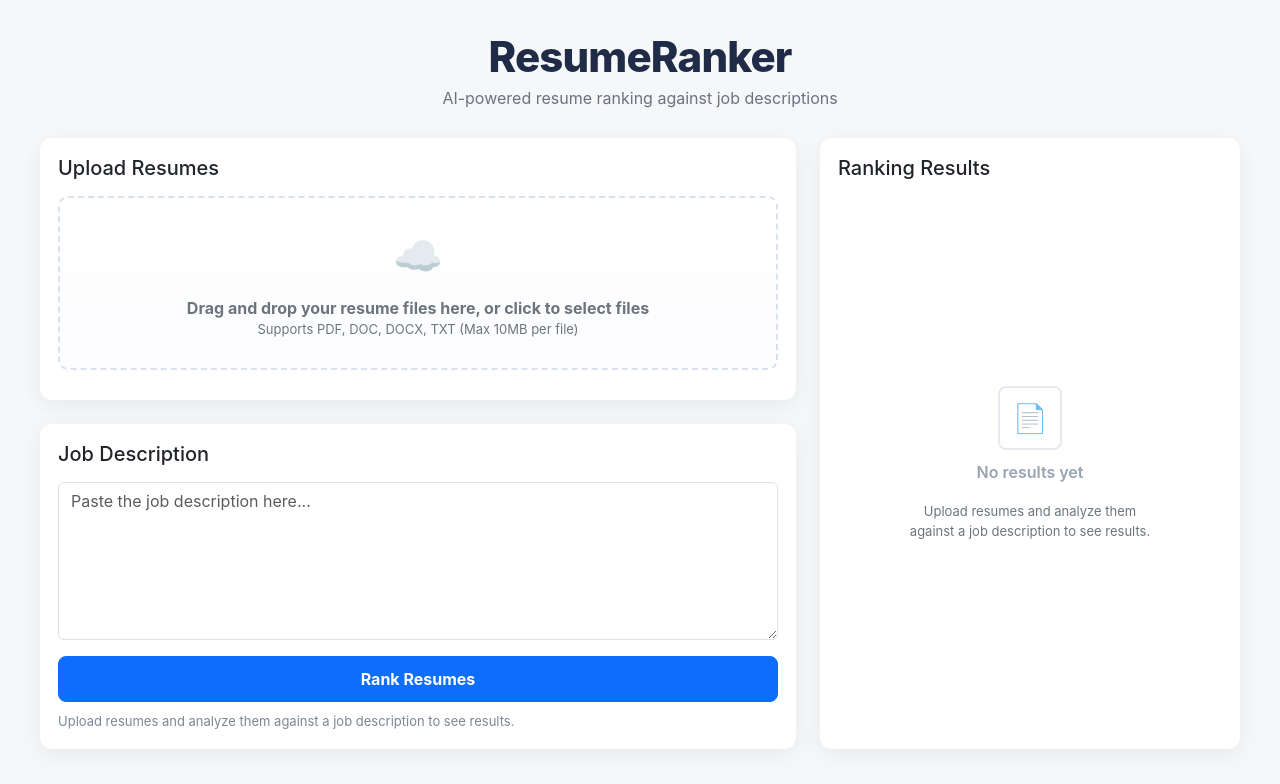
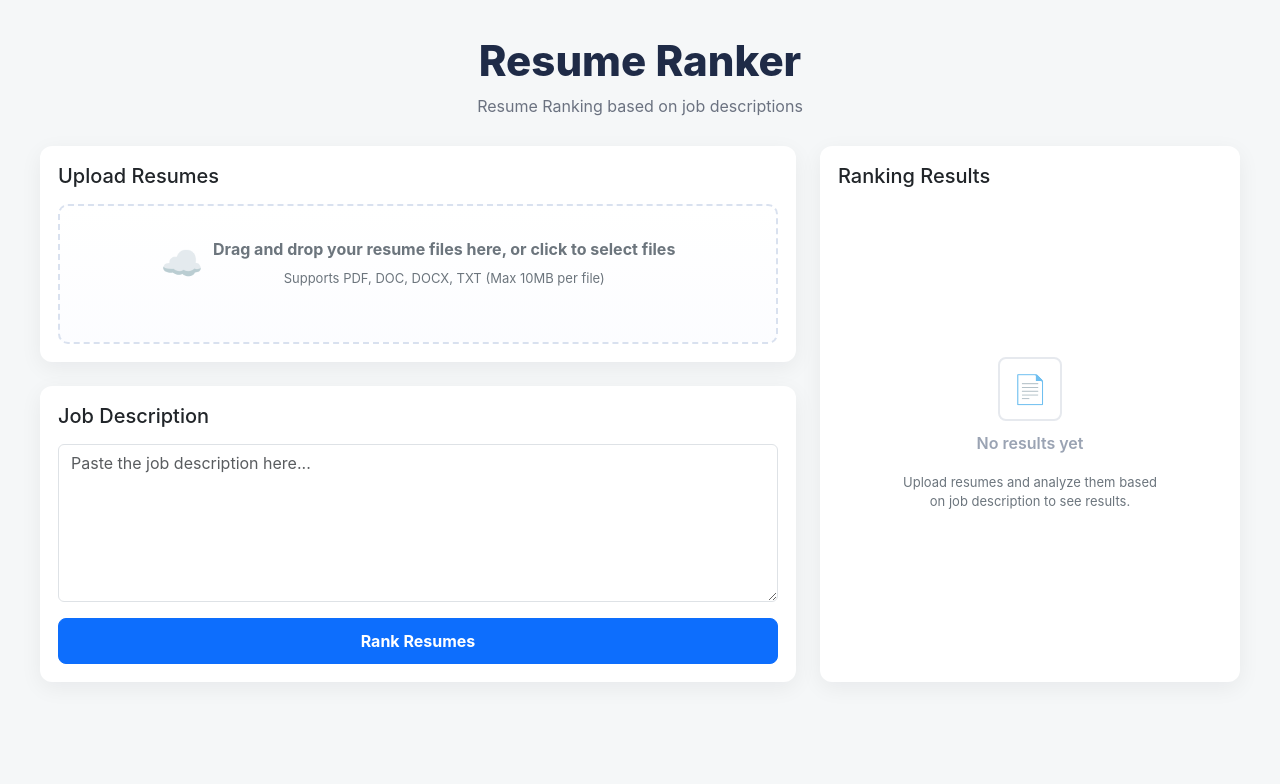
Before and after one commit to Sowjanya474/Resume, a Flask app: page / in a window 1280 px wide. Shown: the top 784 px of the page. Run offline with Flask 3, Linux system fonts and the light colour scheme.

Commit message:
Resume Ranker

```diff
--- a/templates/index.html
+++ b/templates/index.html
@@ -3,7 +3,7 @@
 <head>
   <meta charset="utf-8" />
   <meta name="viewport" content="width=device-width,initial-scale=1" />
-  <title>ResumeRanker — AI-powered resume ranking</title>
+  <title>Resume Ranker</title>
 
   <link href="https://cdn.jsdelivr.net/npm/bootstrap@5.3.0/dist/css/bootstrap.min.css" rel="stylesheet">
 
@@ -13,21 +13,18 @@
       --card:#ffffff;
       --muted:#6c757d;
       --accent:#1f2b47;
-      --accent-2:#4c638d;
       --soft:#eef3fb;
     }
 
     body{
       background:var(--bg);
       font-family: Inter, system-ui, "Segoe UI", Roboto, "Helvetica Neue", Arial;
-      -webkit-font-smoothing:antialiased;
-      -moz-osx-font-smoothing:grayscale;
       margin:0;
       padding:36px 20px;
     }
 
     .brand { text-align:center; margin-bottom:28px; }
-    .brand h1{ margin:0; font-size:42px; line-height:1; color:var(--accent); font-weight:800; letter-spacing:-0.02em; }
+    .brand h1{ margin:0; font-size:42px; color:var(--accent); font-weight:800; }
     .brand p { margin:8px 0 0; color:#6b7280; font-size:16px; }
 
     .panel {
@@ -51,18 +48,71 @@
       border:0;
     }
 
+    /* upload box */
     .upload-box {
       border:2px dashed #d9e1ef;
       border-radius:10px;
-      padding:28px;
+      padding:18px;
       text-align:center;
       background:linear-gradient(180deg, rgba(255,255,255,0.6), rgba(250,251,255,0.6));
       cursor:pointer;
       transition:background .15s, border-color .15s;
+      min-height:140px;
+      display:flex;
+      flex-direction:column;
+      justify-content:center;
+      gap:12px;
+      position:relative;
+      overflow:hidden;
     }
     .upload-box.dragover { background:var(--soft); border-color:#a8c0ef; }
-    .upload-box .icon { font-size:40px; color:#8b96a8; margin-bottom:10px; }
-    .upload-box p { margin:0; color:var(--muted); }
+
+    .upload-top {
+      display:flex;
+      align-items:center;
+      justify-content:center;
+      gap:10px;
+      color:var(--muted);
+    }
+    .upload-top .icon { font-size:34px; color:#8b96a8; }
+
+    /* chips inside drop zone */
+    .chips {
+      display:flex;
+      gap:8px;
+      flex-wrap:wrap;
+      justify-content:center;
+      padding:6px 12px;
+      max-height:70px;
+      overflow:auto;
+    }
+    .chip {
+      display:inline-flex;
+      align-items:center;
+      gap:8px;
+      background:#f1f5f9;
+      color:#1f2937;
+      padding:6px 10px;
+      border-radius:999px;
+      font-size:13px;
+      box-shadow:0 1px 0 rgba(0,0,0,0.02);
+    }
+    .chip .remove {
+      display:inline-flex;
+      align-items:center;
+      justify-content:center;
+      width:18px;
+      height:18px;
+      border-radius:50%;
+      background:transparent;
+      border:0;
+      color:#6b7280;
+      cursor:pointer;
+      font-weight:700;
+      line-height:1;
+    }
+    .chip .remove:hover { color:#111827; }
+
     .small-muted { color:var(--muted); font-size:13px; margin-top:8px; }
 
     .results-empty {
@@ -99,8 +149,8 @@
 <body>
 
   <div class="brand">
-    <h1>ResumeRanker</h1>
-    <p>AI-powered resume ranking against job descriptions</p>
+    <h1>Resume Ranker</h1>
+    <p>Resume Ranking based on job descriptions</p>
   </div>
 
   <div class="panel">
@@ -109,14 +159,20 @@
       <div class="card">
         <h5 class="mb-3">Upload Resumes</h5>
 
-        <div id="dropzone" class="upload-box" tabindex="0">
-          <div class="icon">☁️</div>
-          <p><strong>Drag and drop your resume files here, or click to select files</strong></p>
-          <p class="small-muted">Supports PDF, DOC, DOCX, TXT (Max 10MB per file)</p>
+        <div id="dropzone" class="upload-box" tabindex="0" aria-label="Upload resumes. Click or drag files here.">
+          <div class="upload-top">
+            <div class="icon">☁️</div>
+            <div>
+              <div style="font-weight:700;">Drag and drop your resume files here, or click to select files</div>
+              <div class="small-muted">Supports PDF, DOC, DOCX, TXT (Max 10MB per file)</div>
+            </div>
+          </div>
+
+          <!-- chips container holds uploaded filenames -->
+          <div id="chips" class="chips" aria-live="polite"></div>
+
           <input id="fileInput" type="file" multiple accept=".pdf,.doc,.docx,.txt" style="display:none" />
         </div>
-
-        <div id="fileSummary" style="margin-top:12px; color:#334155; font-size:14px;"></div>
       </div>
 
       <div class="card">
@@ -125,7 +181,7 @@
         <div class="d-flex gap-2 mt-2">
           <button id="rankBtn" class="btn btn-primary wide">Rank Resumes</button>
         </div>
-        <div class="footer-note">Upload resumes and analyze them against a job description to see results.</div>
+
       </div>
     </div>
 
@@ -136,7 +192,7 @@
         <div class="results-empty" id="emptyState">
           <div class="doc-icon">📄</div>
           <div style="font-weight:600;">No results yet</div>
-          <div class="small-muted" style="max-width:260px;">Upload resumes and analyze them against a job description to see results.</div>
+          <div class="small-muted" style="max-width:260px;">Upload resumes and analyze them based on job description to see results.</div>
         </div>
       </div>
     </div>
@@ -146,68 +202,97 @@
   // Elements
   const dropzone = document.getElementById('dropzone');
   const fileInput = document.getElementById('fileInput');
-  const fileSummary = document.getElementById('fileSummary');
+  const chipsEl = document.getElementById('chips');
   const rankBtn = document.getElementById('rankBtn');
   const resultsBody = document.getElementById('resultsBody');
   const emptyState = document.getElementById('emptyState');
   const jdEl = document.getElementById('jd');
 
-  let files = [];
+  // store files in a Map to allow removal by key (name+size)
+  const filesMap = new Map();
 
-  // click to open file dialog
+  // helper: unique id for a file
+  function fileKey(file){ return `${file.name}::${file.size}::${file.lastModified}`; }
+
+  // show file picker
   dropzone.addEventListener('click', () => fileInput.click());
   dropzone.addEventListener('keydown', (e) => { if(e.key === 'Enter' || e.key === ' ') fileInput.click(); });
 
-  // handle file select
+  // file input change
   fileInput.addEventListener('change', (ev) => {
-    files = Array.from(ev.target.files);
-    updateFileSummary();
+    const incoming = Array.from(ev.target.files || []);
+    addFiles(incoming);
+    fileInput.value = ''; // clear to allow same-file reselect
   });
 
   // drag events
-  ;['dragenter','dragover'].forEach(name => {
-    dropzone.addEventListener(name, (e) => {
-      e.preventDefault(); e.stopPropagation();
-      dropzone.classList.add('dragover');
-    }, false);
+  ['dragenter','dragover'].forEach(name => {
+    dropzone.addEventListener(name, (e) => { e.preventDefault(); e.stopPropagation(); dropzone.classList.add('dragover'); }, false);
   });
-  ;['dragleave','drop'].forEach(name => {
-    dropzone.addEventListener(name, (e) => {
-      e.preventDefault(); e.stopPropagation();
-      dropzone.classList.remove('dragover');
-    }, false);
+  ['dragleave','drop'].forEach(name => {
+    dropzone.addEventListener(name, (e) => { e.preventDefault(); e.stopPropagation(); dropzone.classList.remove('dragover'); }, false);
   });
   dropzone.addEventListener('drop', (e) => {
     const dt = e.dataTransfer;
     if(!dt) return;
     const dropped = Array.from(dt.files || []);
-    files = files.concat(dropped);
-    updateFileSummary();
+    addFiles(dropped);
   });
 
-  function updateFileSummary(){
-    if(!files || files.length === 0){
-      fileSummary.innerHTML = '<span class="small-muted">No files selected</span>';
+  function addFiles(list){
+    list.forEach(f => {
+      // simple validation: file type and size (10MB)
+      const max = 10 * 1024 * 1024;
+      if(f.size > max) {
+        alert(`"${f.name}" exceeds 10MB and was skipped.`);
+        return;
+      }
+      const key = fileKey(f);
+      if(!filesMap.has(key)) filesMap.set(key, f);
+    });
+    renderChips();
+  }
+
+  function removeFileByKey(key){
+    filesMap.delete(key);
+    renderChips();
+  }
+
+  function renderChips(){
+    chipsEl.innerHTML = '';
+    if(filesMap.size === 0){
+      // keep chips empty (dropbox already shows instruction)
       return;
     }
-    const lines = files.map((f) => {
-      const sizeKB = Math.round(f.size/1024);
-      return `<div style="font-size:14px; color:#2b3440">• ${escapeHtml(f.name)} <span style="color:#6b7280; font-size:13px"> — ${sizeKB} KB</span></div>`;
-    }).join('');
-    fileSummary.innerHTML = lines;
+
+    // build chip for each file
+    filesMap.forEach((file, key) => {
+      const chip = document.createElement('div');
+      chip.className = 'chip';
+      const shortName = file.name.length > 28 ? file.name.slice(0,24) + '…' : file.name;
+      chip.innerHTML = `
+        <span title="${escapeHtml(file.name)}">${escapeHtml(shortName)}</span>
+        <button type="button" class="remove" aria-label="Remove ${escapeHtml(file.name)}">&times;</button>
+      `;
+      const btn = chip.querySelector('.remove');
+      btn.addEventListener('click', (e) => {
+        e.stopPropagation();
+        removeFileByKey(key);
+      });
+      chipsEl.appendChild(chip);
+    });
   }
 
-  function escapeHtml(s){
-    return String(s).replace(/[&<>"']/g, (m) => ({'&':'&amp;','<':'&lt;','>':'&gt;','"':'&quot;',"'":"&#39;"}[m]));
-  }
+  function escapeHtml(s){ return String(s).replace(/[&<>"']/g, (m) => ({'&':'&amp;','<':'&lt;','>':'&gt;','"':'&quot;',"'":"&#39;"}[m])); }
 
+  // Clear results area helper
   function clearResults(){
     resultsBody.innerHTML = '';
     resultsBody.appendChild(emptyState);
   }
 
+  // render result card (same as before)
   function renderResult(r){
-    // remove empty state if present
     if (emptyState && emptyState.parentNode) emptyState.parentNode.removeChild(emptyState);
 
     const wrapper = document.createElement('div');
@@ -245,9 +330,9 @@
     resultsBody.appendChild(wrapper);
   }
 
-  // Rank Resumes -> POST to /analyze (unchanged)
+  // Rank Resumes -> POST to /analyze (multipart)
   rankBtn.addEventListener('click', async () => {
-    if(files.length === 0){
+    if(filesMap.size === 0){
       alert('Select or drop at least one resume before ranking.');
       return;
     }
@@ -269,7 +354,11 @@
 
     const fd = new FormData();
     fd.append('jd', jdEl.value);
-    files.forEach((f) => fd.append('resumes', f, f.name));
+
+    // append files in insertion order
+    for(const f of filesMap.values()){
+      fd.append('resumes', f, f.name);
+    }
 
     try {
       const resp = await fetch('/analyze', { method:'POST', body: fd });
```
